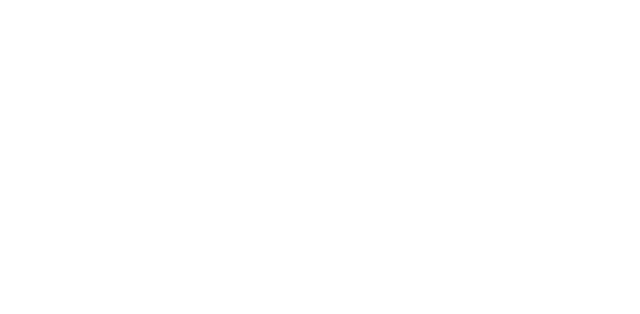
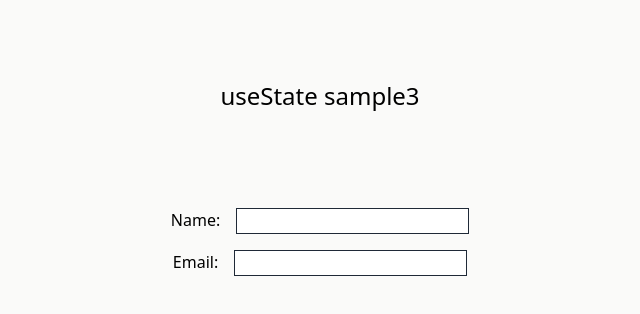
Before and after one commit to w8f/react-training, a React (Create React App) app in the folder front/: page /useStateSample3 in a window 1280 px wide. Before the commit this address had no page. Shown: the top 314 px of the page, without its empty margins (320-960 px from the left). Built offline with nearby package versions, Linux system fonts and the light colour scheme.

Commit message:
add: useState sample 3

```diff
--- a/front/src/App.tsx
+++ b/front/src/App.tsx
@@ -12,6 +12,7 @@
 import AutomaticBatchingSample from "./component/v18/AutomaticBatchingSample";
 import TransitionSample from "./component/v18/TransitionSample";
 import UseStateSample2 from "./component/useState/UseStateSample2";
+import UseStateSample3 from "./component/useState/UseStateSample3";
 import SuspenseSample from "./component/v18/suspense/SuspenseSample";
 import SuspenseSample2 from "./component/v18/suspense/SuspenseSample2";
 import UseIdSample from "./component/v18/useId/UseIdSample";
@@ -26,6 +27,7 @@
             <Route path="/sample" element={<RouterSample />} />
             <Route path="/useStateSample" element={<UseStateSample />} />
             <Route path="/useStateSample2" element={<UseStateSample2 />} />
+            <Route path="/useStateSample3" element={<UseStateSample3 />} />
             <Route path="/useEffectSample" element={<UseEffectSample />} />
             <Route path="/useRefSample" element={<UseRefSample />} />
             <Route path="/UseContextSample" element={<UseContextSample />} />
--- /dev/null
+++ b/front/src/component/useState/UseStateSample3.tsx
@@ -0,0 +1,61 @@
+import { FC, useState } from "react";
+
+type Input = {
+  name: string;
+  email: string;
+};
+
+/**
+ * Input要素用に共通関数を用意する。
+ * @see https://blog.microcms.io/react-best-practices-part3/
+ */
+const UseStateSample3: FC = () => {
+  const [formData, setFormData] = useState<Input>({
+    name: "",
+    email: "",
+  });
+
+  /** Input要素用 共通関数 */
+  const onInputChange = (e: React.ChangeEvent<HTMLInputElement>) => {
+    const { name, value } = e.target;
+    console.log(name, value);
+    setFormData((prevState) => ({
+      ...prevState,
+      [name]: value,
+    }));
+  };
+
+  return (
+    <div className="text-center bg-stone-50 min-h-screen m-auto">
+      <div>
+        <h1 className="text-2xl m-20 inline-block">useState sample3</h1>
+        <form>
+          <div className="flex justify-center m-4">
+            <label className="mr-4" htmlFor="name">
+              Name:
+            </label>
+            <input
+              className="bg-white border border-gray-800"
+              type="text"
+              name="name"
+              onChange={onInputChange}
+            ></input>
+          </div>
+          <div className="flex justify-center m-4">
+            <label className="mr-4" htmlFor="email">
+              Email:
+            </label>
+            <input
+              className="bg-white border border-gray-800"
+              type="email"
+              name="email"
+              onChange={onInputChange}
+            ></input>
+          </div>
+        </form>
+      </div>
+    </div>
+  );
+};
+
+export default UseStateSample3;
```
